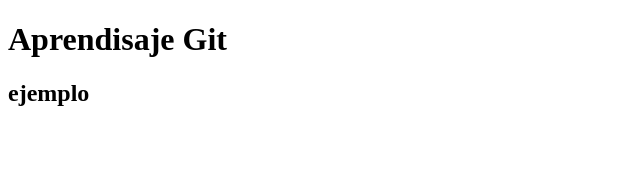
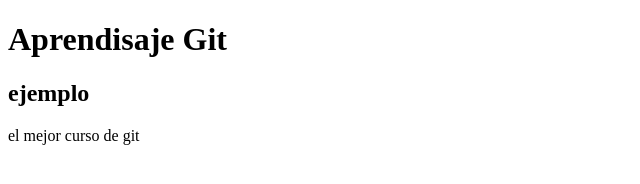
Before and after one commit to Thekiller560/aprendisaje-git-ejemplo, a plain HTML site: page index.html in a window 1280 px wide. Shown: the whole page, without its empty margins (0-640 px from the left). Drawn offline with Linux system fonts and the light colour scheme.

Commit message:
Parrafo principal

```diff
--- a/index.html
+++ b/index.html
@@ -9,5 +9,6 @@
 <body>
     <h1>Aprendisaje Git</h1>
     <h2>ejemplo</h2>
+    <p>el mejor curso de git</p>
 </body>
 </html>
```
